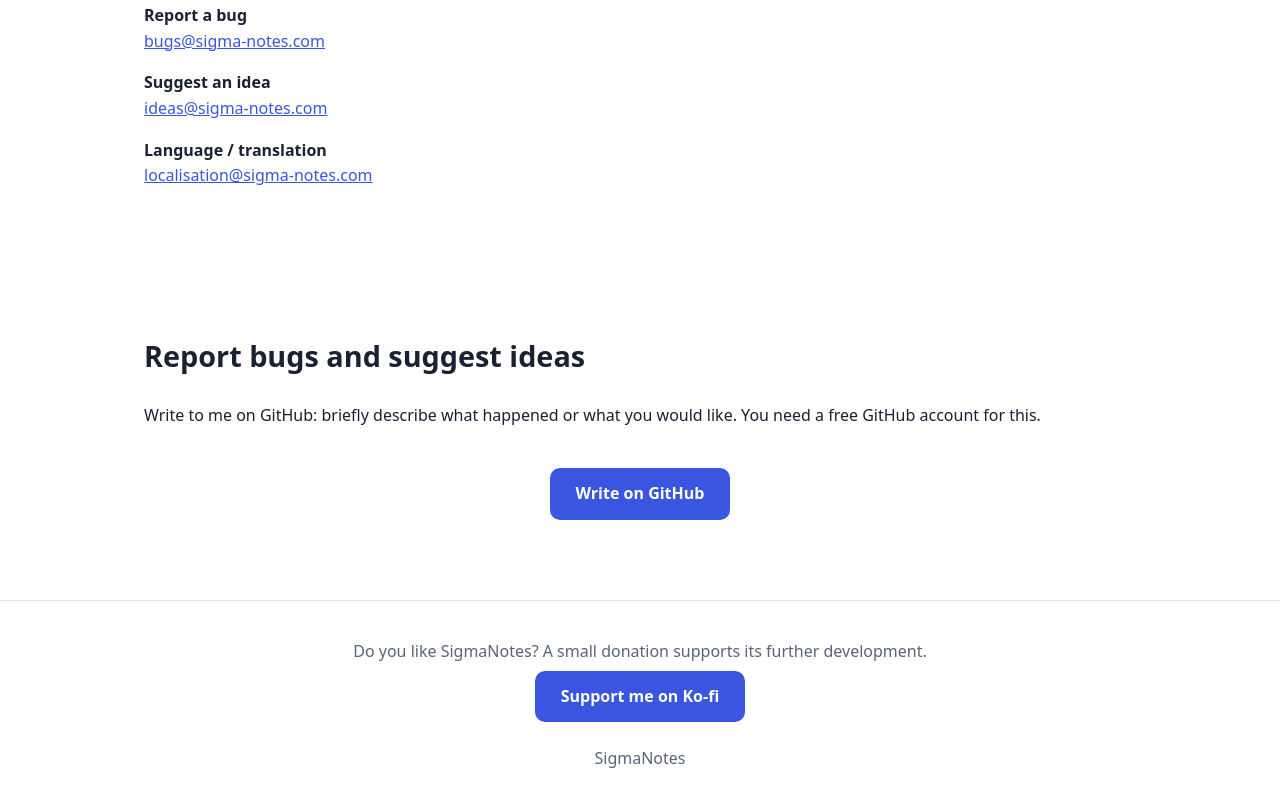
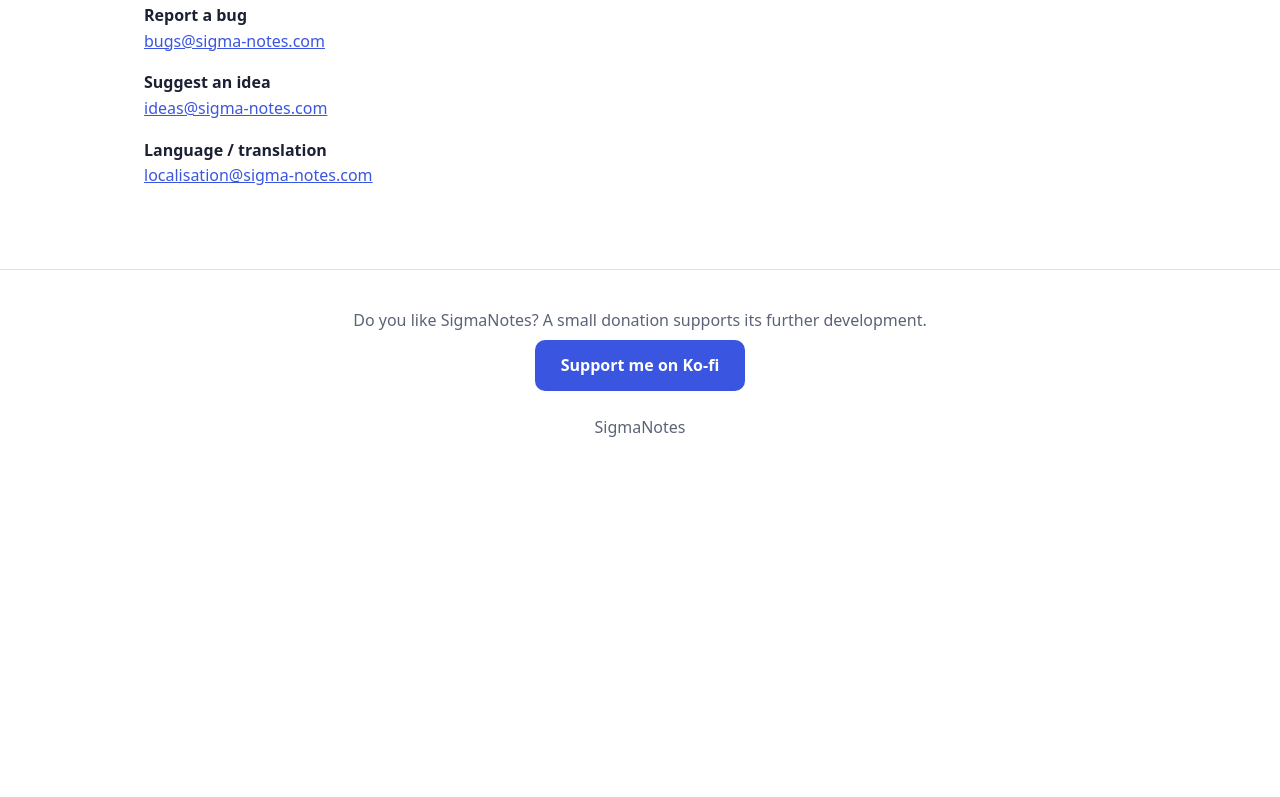
Before and after one commit to MisterMax50/SigmaNotes-Releases, a plain HTML site: page site/kontakt.html in a window 1280 px wide. Shown: the part 529-1326 px from the top of the page. After the commit the page ends 1034 px from the top, so only its background shows below. Drawn offline with Linux system fonts and the light colour scheme.

Commit message:
Website aktualisiert

```diff
--- a/site/kontakt.html
+++ b/site/kontakt.html
@@ -38,12 +38,6 @@
       <p><strong data-i>Idee vorschlagen</strong><br><a href="mailto:ideas@sigma-notes.com">ideas@sigma-notes.com</a></p>
       <p><strong data-i>Sprache / Übersetzung</strong><br><a href="mailto:localisation@sigma-notes.com">localisation@sigma-notes.com</a></p>
     </section>
-
-    <section>
-      <h2 data-i>Fehler melden und Ideen vorschlagen</h2>
-      <p data-i>Schreib mir auf GitHub: Beschreibe kurz, was passiert ist oder was du dir wünschst. Dafür brauchst du ein kostenloses GitHub-Konto.</p>
-      <p class="cta"><a class="btn" href="https://github.com/MisterMax50/SigmaNotes-Releases/issues" target="_blank" rel="noopener noreferrer" data-i>Auf GitHub schreiben</a></p>
-    </section>
   </main>
 
   <footer>
```
